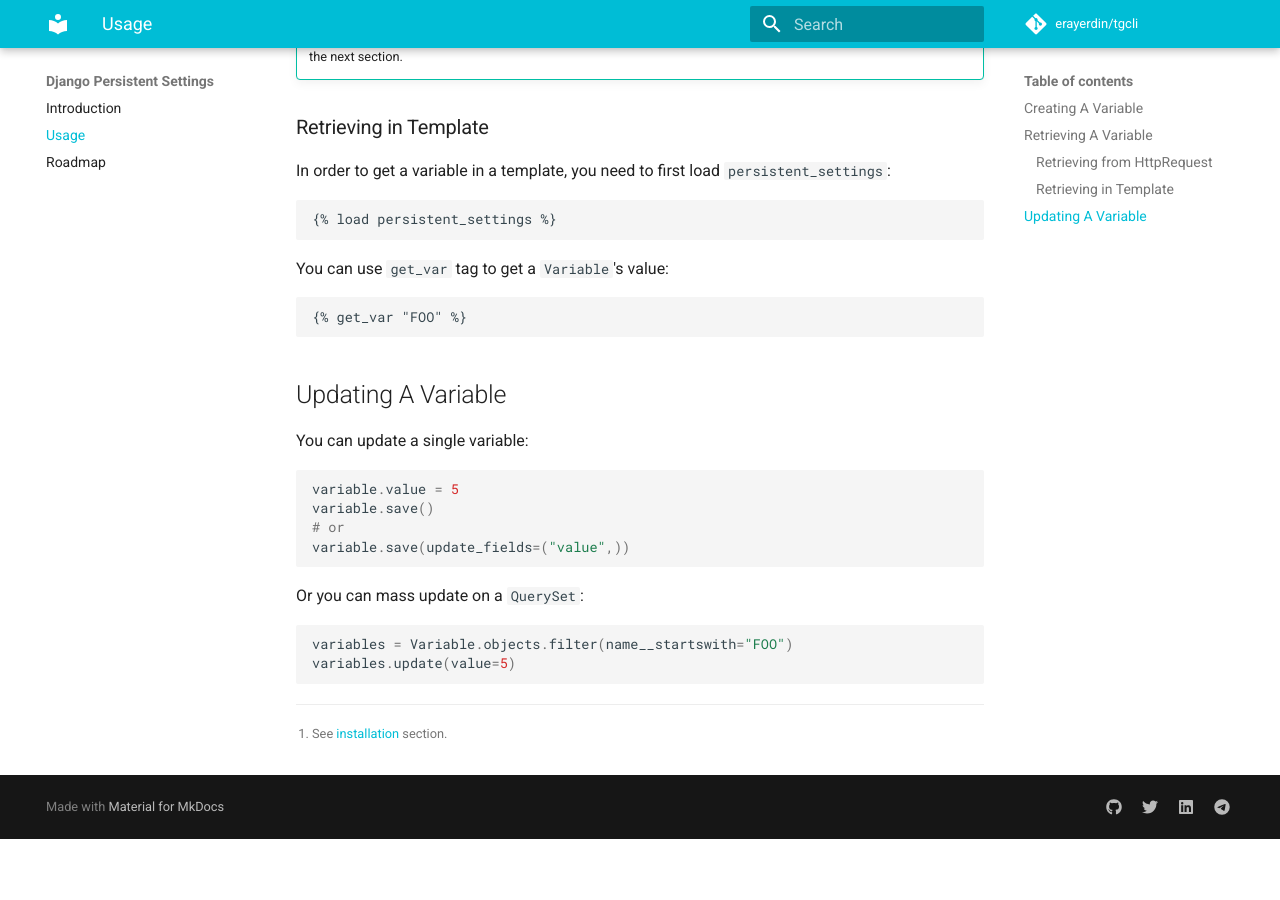
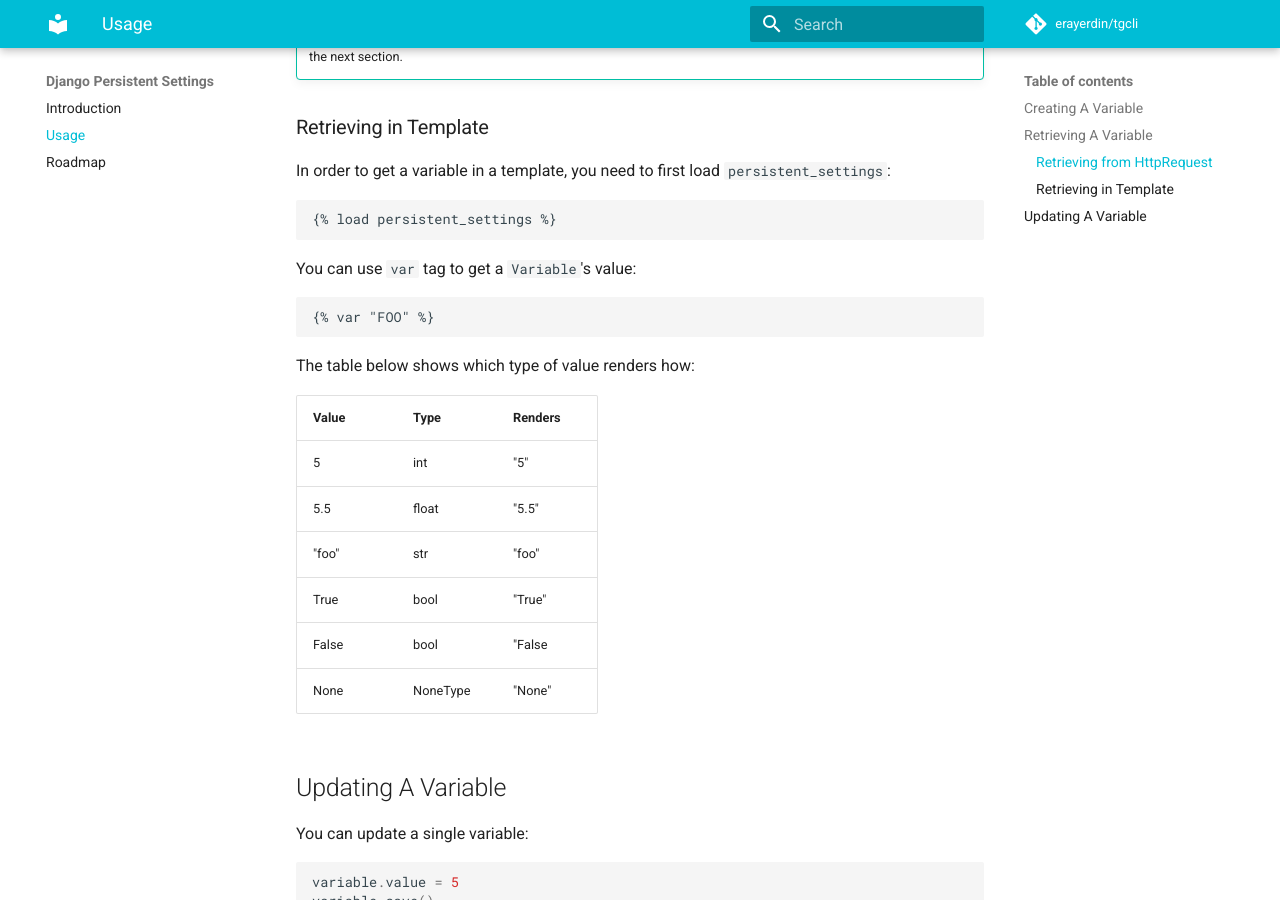
Before and after one commit to erayerdin/django-persistent-settings, an MkDocs documentation site: the page built from docs/usage.md, in a window 1280 px wide and 900 px high, scrolled down 1705 px. Built offline with MkDocs 1.6.1 and Material for MkDocs 9.7.7, drawn with Linux system fonts in a browser that asks for light colours; comment, search, counter and statistics services are not loaded; before the commit the page ends 2544 px from its top, so only the background shows below that.

Commit message:
added type -> render correspondence

````diff
--- a/docs/usage.md
+++ b/docs/usage.md
@@ -91,11 +91,23 @@ In order to get a variable in a template, you need to first load
 {% load persistent_settings %}
 ```
 
-You can use `get_var` tag to get a `Variable`'s value:
+You can use `var` tag to get a `Variable`'s value:
 
 ```html
-{% get_var "FOO" %}
+{% var "FOO" %}
 ```
+
+The table below shows which type of value renders how:
+
+| Value | Type | Renders |
+|---|---|---|
+| 5 | int | "5" |
+| 5.5 | float | "5.5" |
+| "foo" | str | "foo" |
+| True | bool | "True" |
+| False | bool | "False |
+| None | NoneType | "None" |
+
 
 ## Updating A Variable
 
````
